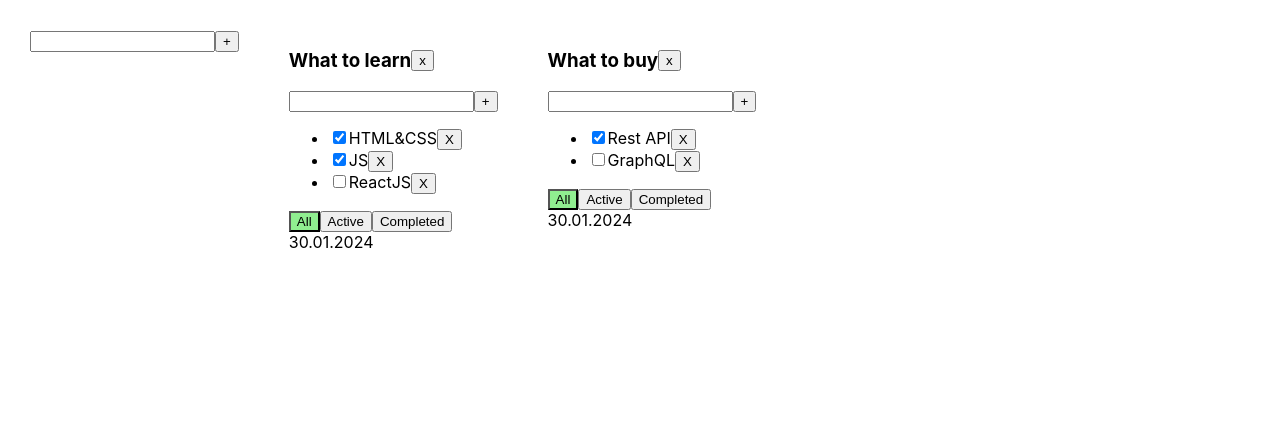
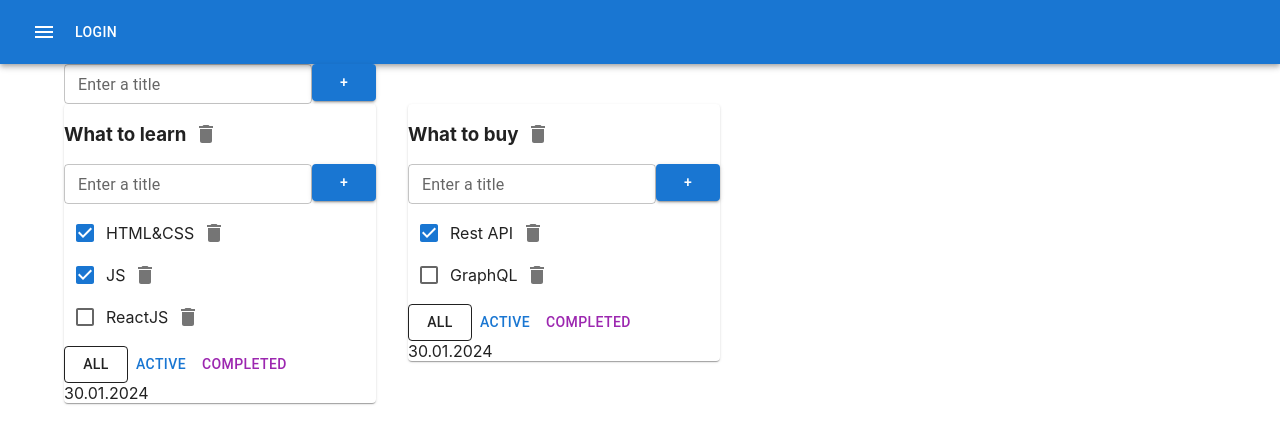
Before and after one commit to Evgenio89/2024TodoNew, a React (Create React App) app: page / in a window 1280 px wide. Shown: the top 444 px of the page. Built offline with nearby package versions, Linux system fonts and the light colour scheme.

Commit message:
Спринт 02, неделя 3 (part1)

```diff
--- a/package.json
+++ b/package.json
@@ -3,6 +3,10 @@
   "version": "0.1.0",
   "private": true,
   "dependencies": {
+    "@emotion/react": "^11.13.3",
+    "@emotion/styled": "^11.13.0",
+    "@mui/icons-material": "^6.1.2",
+    "@mui/material": "^6.1.2",
     "@testing-library/jest-dom": "^6.2.0",
     "@testing-library/react": "^14.1.2",
     "@testing-library/user-event": "^14.5.2",
--- a/src/AddItemForm.tsx
+++ b/src/AddItemForm.tsx
@@ -1,5 +1,8 @@
-import {Button} from "./Button";
+
 import React, {ChangeEvent, useState} from "react";
+import {Button} from "@mui/material";
+import { TextField } from '@mui/material';
+
 
 type AddItemFormType = {
     addItem: (title: string) => void;
@@ -33,14 +36,20 @@ export  const AddItemForm = ({addItem}: AddItemFormType) => {
 
     return (
         <div>
-            <input
-                className={error ? 'error' : ''}
+            <TextField
+                label={'Enter a title'}
+                variant={'outlined'}
                 value={itemTitle}
+                size={'small'}
+                error={!!error}
+                helperText={error}
                 onChange={changeItemTitleHandler}
                 onKeyUp={addItemOnKeyUpHandler}
             />
-            <Button title={'+'} onClick={addItemHandler}/>
-            {error && <div className={'error-message'}>{error}</div>}
+            {/*<Button title={'+'} onClick={addItemHandler}/>*/}
+            <Button variant="contained" onClick={addItemHandler}>
+                +
+            </Button>
         </div>
     )
 }
--- a/src/App.css
+++ b/src/App.css
@@ -1,11 +1,4 @@
-.App {
-  padding: 30px;
-  display: flex;
-}
 
-.App > div {
-  margin-right: 50px;
-}
 
 .error {
   border: red 1px solid;
--- a/src/App.tsx
+++ b/src/App.tsx
@@ -3,7 +3,14 @@ import './App.css';
 import {Todolist} from "./Todolist";
 import {v1} from "uuid";
 import {AddItemForm} from "./AddItemForm";
-
+import AppBar from '@mui/material/AppBar'
+import Toolbar from '@mui/material/Toolbar'
+import Button from '@mui/material/Button'
+import IconButton from '@mui/material/IconButton'
+import MenuIcon from '@mui/icons-material/Menu'
+import Container from '@mui/material/Container'
+import {Grid2} from '@mui/material';
+import Paper from '@mui/material/Paper'
 
 export type TaskType = {
     id: string,
@@ -109,7 +116,20 @@ function App() {
 
     return (
         <div className="App">
+            <AppBar position={'static'}>
+                <Toolbar>
+                    <IconButton color={'inherit'}>
+                        <MenuIcon />
+                    </IconButton>
+                    <Button color={'inherit'}>Login</Button>
+                </Toolbar>
+            </AppBar>
+            <Container fixed>
+                <Grid2 container>
                     <AddItemForm addItem={addTodolist}/>
+                </Grid2>
+
+                <Grid2 container spacing={4}>
                     {
                         todolists.map(todolist => {
                             const allTodolistTasks = tasks[todolist.todoId]
@@ -121,6 +141,8 @@ function App() {
                                 tasksForTodolist = allTodolistTasks.filter(task => task.isDone === true)
                             }
                             return (
+                                <Grid2>
+                                    <Paper>
                                         <Todolist
                                             todolistId={todolist.todoId}
                                             key={todolist.todoId}
@@ -136,9 +158,15 @@ function App() {
                                             updateTask={updateTask}
                                             updateTodolist={updateTodolist}
                                         />
+                                    </Paper>
+                                </Grid2>
                             )
                         })
                     }
+                </Grid2>
+            </Container>
+
+
         </div>
     );
 }
--- a/src/EditableSpan.tsx
+++ b/src/EditableSpan.tsx
@@ -1,4 +1,5 @@
 import {ChangeEvent, useState} from "react";
+import { TextField } from '@mui/material';
 
 type EditableSpanType = {
     value: string
@@ -25,8 +26,10 @@ export const EditableSpan = ({value, onChange}: EditableSpanType) => {
     return (
         <>
             {editMode ? (
-                <input
+                <TextField
+                    variant={'outlined'}
                     value={title}
+                    size={'small'}
                     onChange={changeTitleHandler}
                     onBlur={deactivateEditModeHandler}
                     autoFocus
--- a/src/Todolist.tsx
+++ b/src/Todolist.tsx
@@ -1,8 +1,14 @@
 import {FilterValuesType, TaskType} from "./App";
-import {Button} from "./Button";
+
 import React, {ChangeEvent, useState} from "react";
 import {AddItemForm} from "./AddItemForm";
 import {EditableSpan} from "./EditableSpan";
+import IconButton from '@mui/material/IconButton'
+import DeleteIcon from '@mui/icons-material/Delete'
+import Button from '@mui/material/Button'
+import { Checkbox } from '@mui/material';
+import List from '@mui/material/List'
+import ListItem from '@mui/material/ListItem'
 
 
 export type TodolistType = {
@@ -61,7 +67,9 @@ export const Todolist = ({
                 <h3>
                     <EditableSpan value={title} onChange={updateTodolistHandler}/>
                 </h3>
-                <Button title={'x'} onClick={removeTodolistHandler} />
+               <IconButton onClick={removeTodolistHandler}>
+                   <DeleteIcon />
+               </IconButton>
             </div>
 
         <AddItemForm addItem={addTaskCallback} />
@@ -69,7 +77,7 @@ export const Todolist = ({
             {tasks.length === 0 ? (
                 <p>Тасок нет !</p>
             ) : (
-                <ul>
+                <List>
                     {tasks.map(task => {
                         const removeTaskHandler = () => {
                             removeTask(task.id, todolistId)
@@ -85,31 +93,46 @@ export const Todolist = ({
                         }
 
                         return (
-                            <li key={task.id}>
-                                <input type="checkbox" checked={task.isDone} onChange={changeTaskStatusHandler}/>
+                            <ListItem
+                                key={task.id}
+                                disableGutters
+                                disablePadding
+                                className={task.isDone ? 'is-done' : ''}
+                            >
+                                <Checkbox checked={task.isDone} onChange={changeTaskStatusHandler}/>
+                                {/*<input type="checkbox" checked={task.isDone} onChange={changeTaskStatusHandler}/>*/}
                                 <EditableSpan value={task.title} onChange={changeTaskTitleHandler}/>
-                                <Button title={'X'} onClick={removeTaskHandler}/>
-                            </li>
+                                <IconButton onClick={removeTaskHandler}>
+                                    <DeleteIcon />
+                                </IconButton>
+                            </ListItem>
                         )
                     })}
-                </ul>
+                </List>
             )}
             <div>
                 <Button
-                    className={filter === 'all' ? 'active-filter' : ''}
-                    title={'All'}
+                    variant={filter === 'all' ? 'outlined' : 'text'}
+                    color={'inherit'}
                     onClick={() => changeFilterTasksHandler('all')}
-                />
+                >
+                    All
+                </Button>
+
                 <Button
-                    className={filter === 'active' ? 'active-filter' : ''}
-                    title={'Active'}
+                    variant={filter === 'active' ? 'outlined' : 'text'}
+                    color={'primary'}
                     onClick={() => changeFilterTasksHandler('active')}
-                />
+                >
+                    Active
+                </Button>
                 <Button
-                    className={filter === 'completed' ? 'active-filter' : ''}
-                    title={'Completed'}
+                    variant={filter === 'completed' ? 'outlined' : 'text'}
+                    color={'secondary'}
                     onClick={() => changeFilterTasksHandler('completed')}
-                />
+                >
+                    Completed
+                </Button>
             </div>
             <div>{date}</div>
         </div>
```
Also changed, not shown: 1 other file (tests, documents, lock files or other folders). Lines whose indentation alone changed are shown as unchanged.
